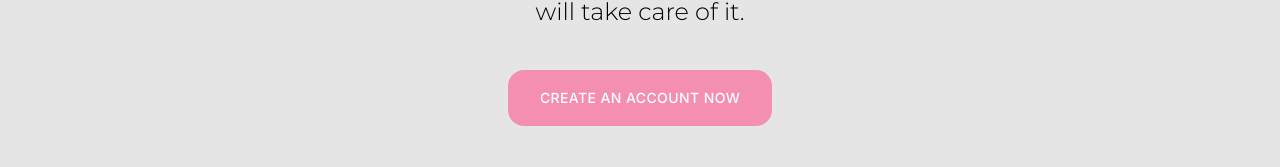
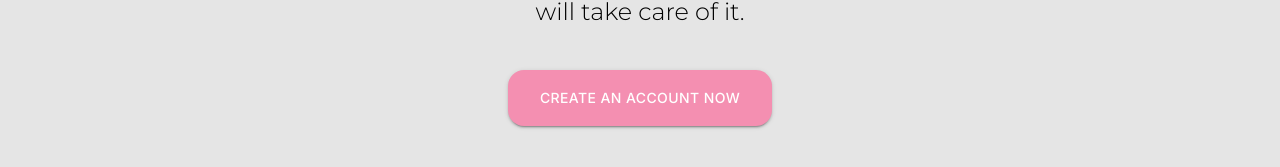
Before and after one commit to varissara-wo/final-project, a React (Create React App) app: page / in a window 1280 px wide. Shown: the part 342-509 px from the top of the page. Built offline with nearby package versions, Linux system fonts and the light colour scheme.

Commit message:
fix: delete shadow

```diff
--- a/src/theme.js
+++ b/src/theme.js
@@ -142,5 +142,4 @@ export const theme = createTheme({
       fontSize: "14px",
     },
   },
-  shadows: ["#000000"]
 });
```
